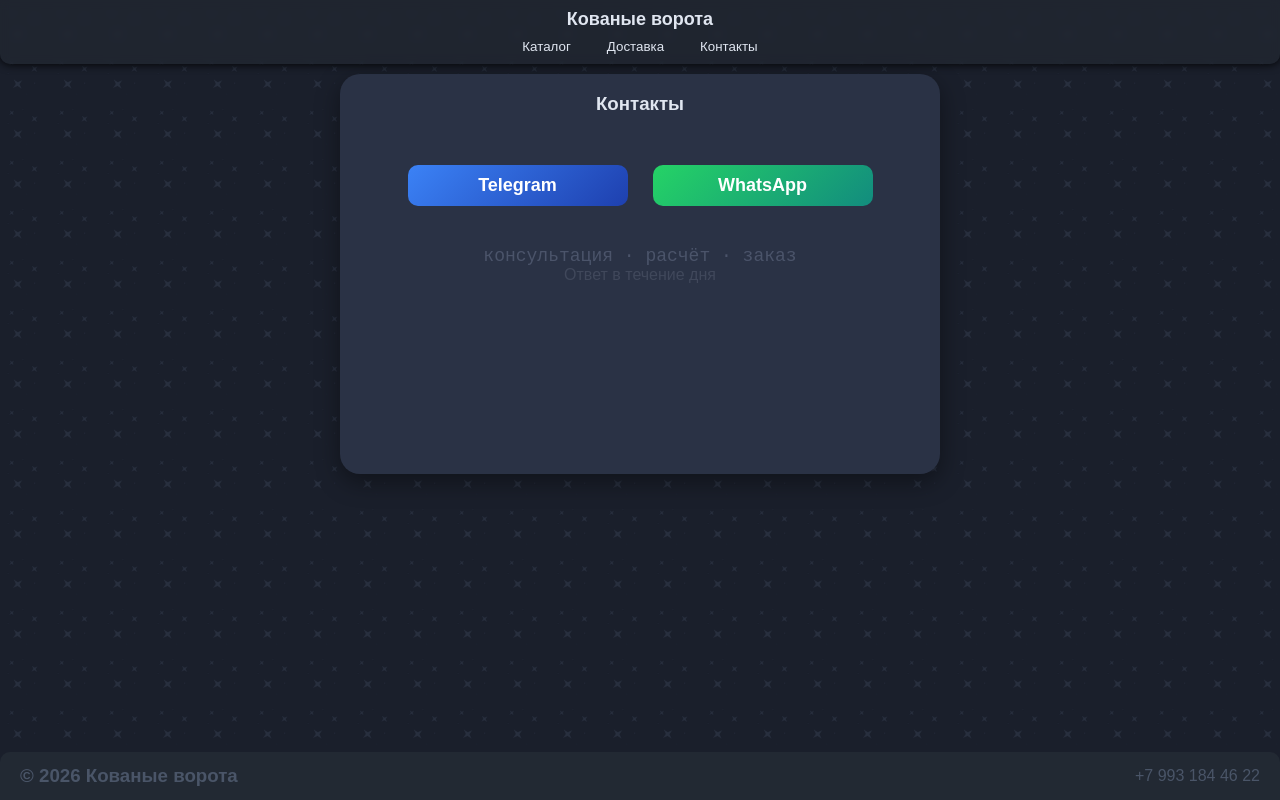
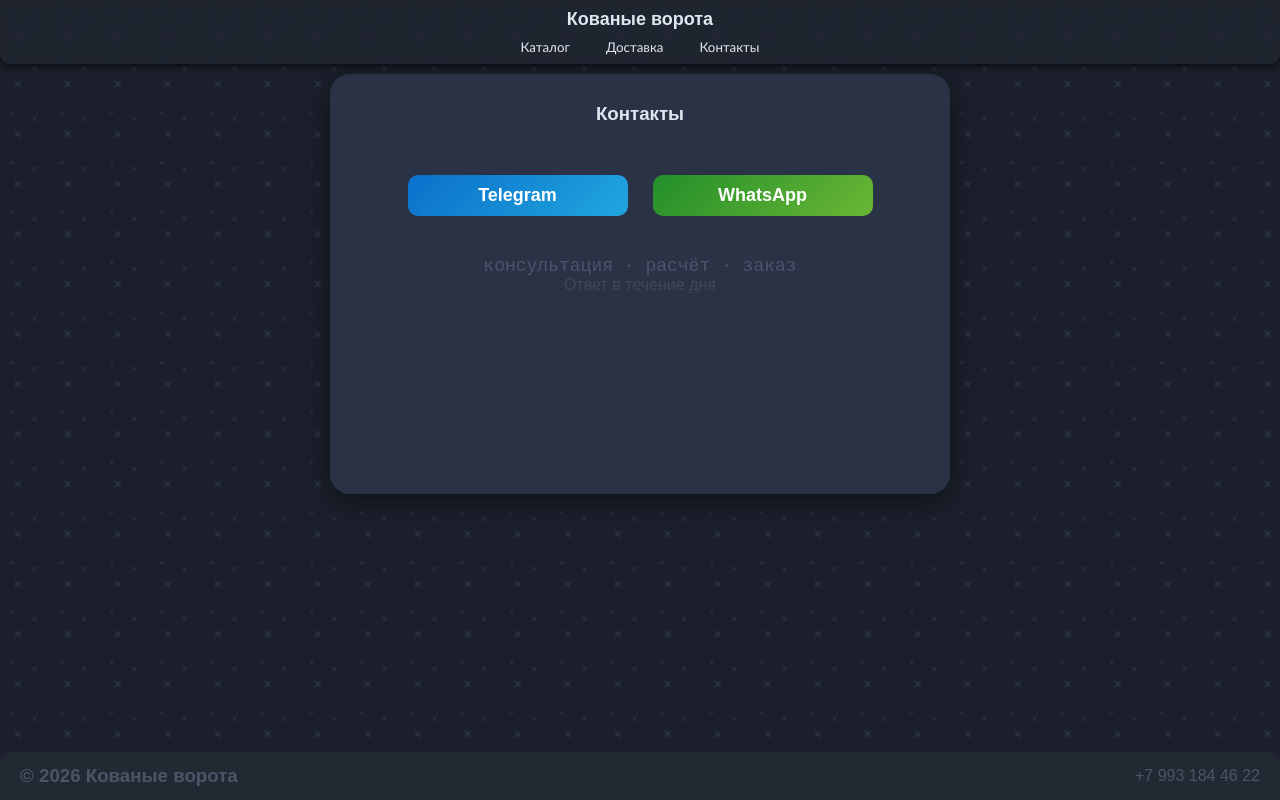
Before and after one commit to xh3t4g/Doorix-React, a React (Vite) app: page / in a window 1280 px wide. Both pictures are taken after a click on the button "Контакты". Built offline with nearby package versions, Linux system fonts and the light colour scheme.

Commit message:
небольшие визуальные улучшения и оптимизация адаптации

```diff
--- a/src/css/Contacts.module.css
+++ b/src/css/Contacts.module.css
@@ -6,12 +6,13 @@
 }
 
 .section_del {
-    min-width: 400px;
+    min-width: 300px;
     width: 600px;
     height: 400px;
     box-shadow: 0 8px 24px rgba(0, 0, 0, 0.4);
     background-color: #2A3245;
     border-radius: 20px;
+    padding: 10px;
 }
 
 .section_del h3 {
@@ -43,8 +44,8 @@
 .Telegram {
     background: linear-gradient(
         135deg,
-        #3B82F6,
-        #1E40AF
+        #0a70cb,
+        #21a6de
     );
     padding: 10px;
     border-radius: 10px;
@@ -53,6 +54,7 @@
 
 .Telegram:hover {
     box-shadow: 0 0 10px  #3B82F6;
+    transform: translateX(-10px);
 }
 .Telegram:active {
     transform: scale(0.9);
@@ -61,8 +63,8 @@
 .WhatsApp {
     background: linear-gradient(
         135deg,
-        #25D366,
-        #128C7E
+        #238f2b,
+        #6ab634
     );
     padding: 10px;
     border-radius: 10px;
@@ -70,6 +72,7 @@
 }
 .WhatsApp:hover {
     box-shadow: 0 0 10px #25D366;
+    transform: translateX(10px);
 }
 .WhatsApp:active {
     transform: scale(0.9);
@@ -93,3 +96,9 @@
 
 
 }
+
+@media (max-width: 400px) {
+    .contact-info {
+        font-size: 16px;
+    }
+}
--- a/src/css/Delivery.module.css
+++ b/src/css/Delivery.module.css
@@ -7,12 +7,13 @@
 }
 
 .section_del {
-    min-width: 400px;
+    min-width: 300px;
     width: 600px;
     height: 400px;
     box-shadow: 0 8px 24px rgba(0, 0, 0, 0.4);
     background-color: #2A3245;
     border-radius: 20px;
+    padding: 10px;
 }
 
 .section_del h3 {
--- a/src/css/index.css
+++ b/src/css/index.css
@@ -14,6 +14,7 @@
         display: flex;
         flex-direction: column;
         min-height: 100vh;
+        user-select: none;
     }
 
     main {
@@ -60,6 +61,7 @@
         color: #E0E6F0;
         text-decoration: none;
         border: none;
+        font-family: 'Gill Sans', 'Gill Sans MT', Calibri, 'Trebuchet MS', sans-serif;
         transition: all 0.3s ease;
     }
 
@@ -92,6 +94,7 @@
             grid-template-columns:repeat(auto-fill, minmax(180px, 1fr));
             gap: 12px;
         }
+
     }
 
 
@@ -119,5 +122,11 @@
         padding: 0 20px;
         align-items: center;
         color: #4A5568;
+        user-select: none;
 
     }
+
+    footer a {
+        text-decoration: none;
+        color: #4A5568;
+    }
--- a/src/pages/ContactsPage.jsx
+++ b/src/pages/ContactsPage.jsx
@@ -35,7 +35,9 @@
 
         <footer>
             <h3>© 2026 Кованые ворота</h3>
-            <p>+7 993 184 46 22</p>
+            <p>
+                <a href="tel:+79931844622">+7 993 184 46 22</a>
+            </p>
         </footer>
 
 
```
